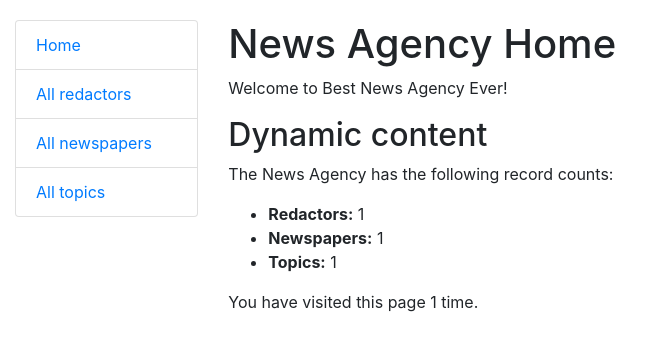
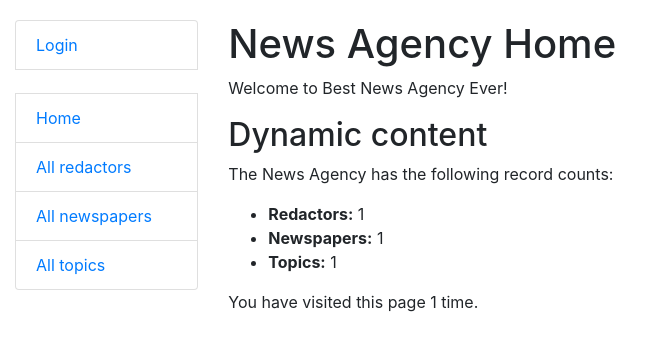
Before and after one commit to EugeneDolinskiy/news-agency, a Django app: page / in a window 1280 px wide. Shown: the top 351 px of the page, without its empty margins (0-663 px from the left). Run offline with Django 5.2, Linux system fonts and the light colour scheme; tables that the repository leaves empty hold one stand-in row (values such as "Sample post").

Commit message:
add the ability to log out and log in from the sidebar

```diff
--- a/templates/includes/sidebar.html
+++ b/templates/includes/sidebar.html
@@ -1,4 +1,16 @@
 <ul class="sidebar-nav list-group">
+  {% if user.is_authenticated %}
+    <li class="list-group-item">User: <a href="{{ user.get_absolute_url }}">{{ user.get_username }}</a></li>
+    <form method="post" action="{% url 'logout' %}" class="list-group-item">
+      {% csrf_token %}
+      <button type="submit" class="btn btn-link">Logout</button>
+    </form>
+  {% else %}
+    <li class="list-group-item">
+      <a href="{% url 'login' %}?next={{ request.path }}">Login</a>
+    </li>
+  {% endif %}
+  <br>
   <li class="list-group-item"><a href="{% url 'news_management:index' %}">Home</a></li>
   <li class="list-group-item"><a href="{% url 'news_management:redactor-list' %}">All redactors</a></li>
   <li class="list-group-item"><a href="{% url 'news_management:newspaper-list' %}">All newspapers</a></li>
```
